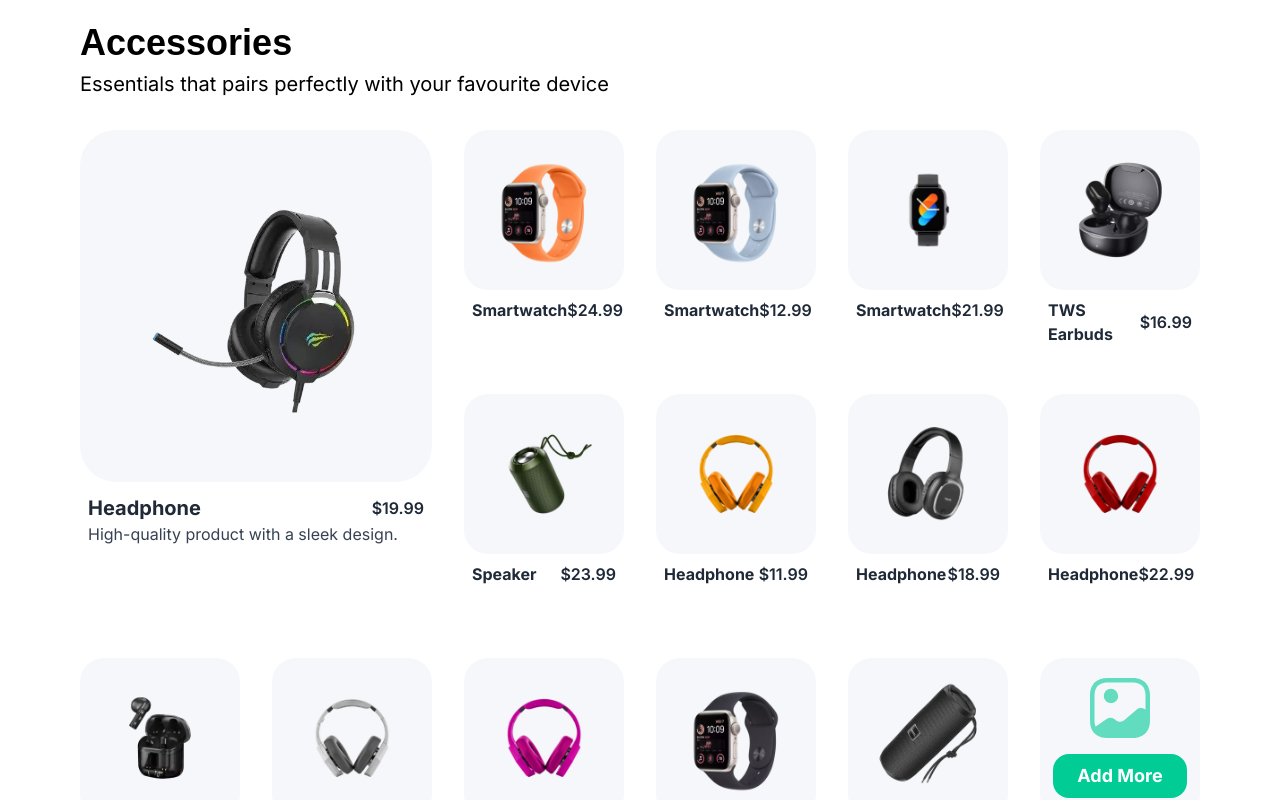
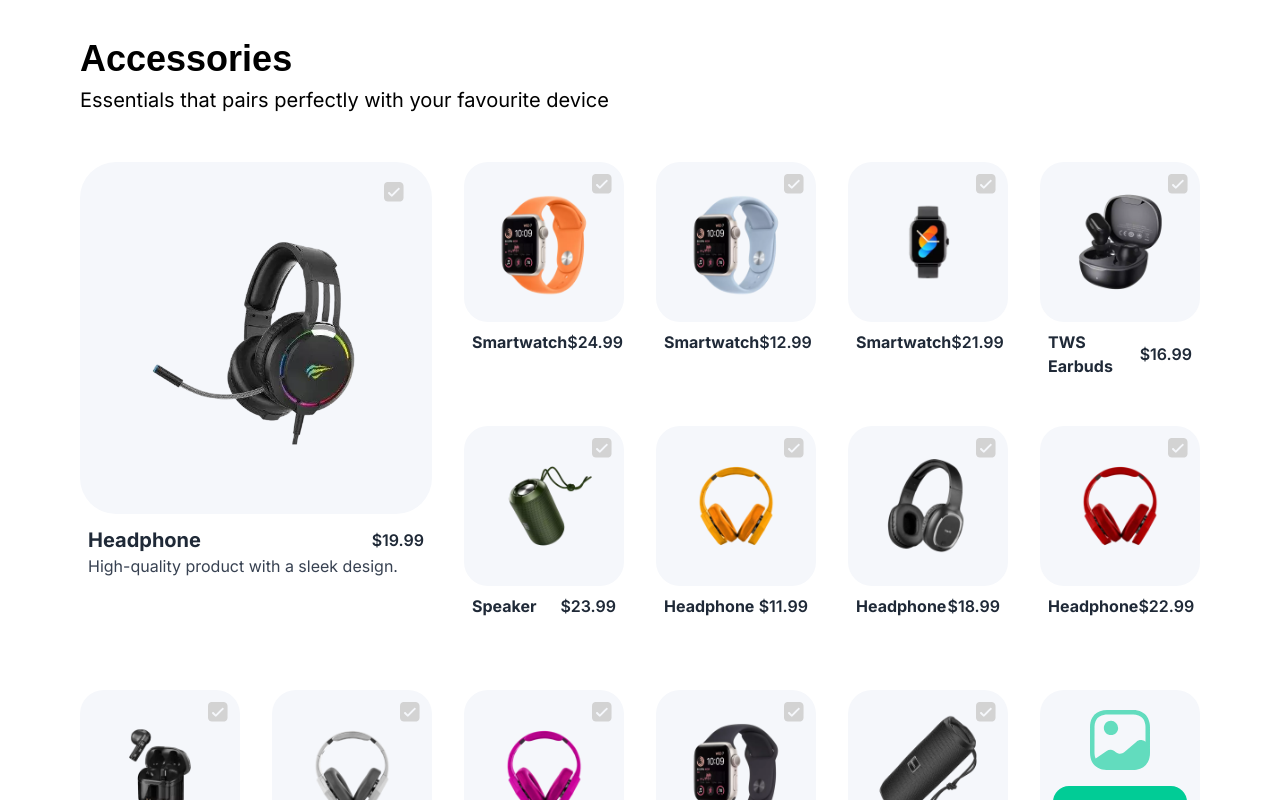
Before and after one commit to farhadjaman/Product-Gallary, a React (Vite) app: page / in a window 1280 px wide. Shown: the top 800 px of the page. Built offline with nearby package versions, Linux system fonts and the light colour scheme; a web font is replaced by a local one.

Commit message:
fix(gallary): click event on product

```diff
--- a/src/assets/icons/Select.icon.tsx
+++ b/src/assets/icons/Select.icon.tsx
@@ -1,7 +1,9 @@
 import * as React from 'react';
 
-function SelectIcon(props: React.SVGProps<SVGSVGElement> & { width?: number; height?: number }) {
-  const { width = 29, height = 29, ...restProps } = props;
+function SelectIcon(
+  props: React.SVGProps<SVGSVGElement> & { width?: number; height?: number; fill?: string }
+) {
+  const { width = 29, height = 29, fill = '#01CC96', ...restProps } = props;
   return (
     <svg
       width={width}
@@ -13,7 +15,7 @@ function SelectIcon(props: React.SVGProps<SVGSVGElement> & { width?: number; hei
     >
       <path
         d="M28.324 5.59c0-.232-.01-.466-.046-.695-.473-2.94-2.757-4.89-5.743-4.893C16.957-.002 11.378 0 5.799.006c-.428 0-.867.026-1.285.115C1.844.691.021 2.94.007 5.686c-.014 2.823-.003 5.645-.003 8.468 0 2.822-.002 5.534.002 8.301 0 .331 0 .668.052.993.47 2.918 2.76 4.873 5.722 4.876 5.59.006 11.18.005 16.769-.003.428 0 .867-.03 1.285-.12 2.635-.57 4.475-2.783 4.486-5.478.023-5.71.007-11.423.004-17.134zm-6.006 5.399c-1.597 1.562-3.191 3.127-4.787 4.691-1.698 1.665-3.395 3.331-5.095 4.994-.8.782-1.533.778-2.336-.007a1525.332 1525.332 0 01-3.838-3.764c-.422-.416-.57-.92-.378-1.488.188-.55.591-.874 1.167-.954.498-.07.903.128 1.254.473.865.856 1.737 1.705 2.602 2.56.11.108.196.24.388.477.488-.532.889-1.007 1.329-1.44 2.56-2.524 5.13-5.039 7.698-7.553.855-.838 2.16-.519 2.438.597.139.553-.038 1.02-.442 1.414z"
-        fill="#01CC96"
+        fill={fill}
       />
     </svg>
   );
--- a/src/screens/landing/components/Header.tsx
+++ b/src/screens/landing/components/Header.tsx
@@ -25,6 +25,7 @@ const Headers = () => {
   };
 
   return (
+    <header className="sticky top-0 z-50 bg-white py-4">
       <div className="flex flex-col md:flex-row justify-between">
         <div className="flex flex-col">
           <div className=" text-[36px] font-darkerGrotesque font-bold">Accessories</div>
@@ -55,6 +56,7 @@ const Headers = () => {
           </div>
         )}
       </div>
+    </header>
   );
 };
 
--- a/src/screens/landing/components/product.tsx
+++ b/src/screens/landing/components/product.tsx
@@ -2,8 +2,9 @@ import { Item } from 'screens/landing/products.type';
 import { useSortable } from '@dnd-kit/sortable';
 import { useAppDispatch } from 'redux/hooks';
 import { selectItems } from 'redux/features/gallary/gallarySlice';
+import SelectIcon from 'assets/icons/Select.icon';
 const Product = ({ featured, item }: { featured: boolean; item: Item }) => {
-  const { isDragging, attributes, listeners, setNodeRef, transition } = useSortable({
+  const { attributes, listeners, setNodeRef, transition, isDragging } = useSortable({
     id: item.id,
   });
   const dispatch = useAppDispatch();
@@ -18,25 +19,30 @@ const Product = ({ featured, item }: { featured: boolean; item: Item }) => {
     transition: transition || undefined,
   };
 
+  // console.log(isDragging);
+
   function handletoggleSelect() {
     dispatch(selectItems({ id: item.id }));
   }
 
   return (
-    <div
-      ref={setNodeRef}
-      className={productClass}
-      style={style}
-      {...attributes}
-      {...listeners}
-      onClick={handletoggleSelect}
-    >
+    <div ref={setNodeRef} className={productClass} style={style} {...attributes} {...listeners}>
       <div
-        className={`flex bg-secondary w-full h-full mb-2 ${
-          featured ? 'rounded-[36px]' : 'rounded-[24px]'
+        className={`flex bg-secondary w-full h-full mb-2 relative ${
+          featured && !isDragging ? 'rounded-[36px]' : 'rounded-[24px]'
         }
         ${item.isSelected ? 'border-2 border-primary-200' : ''}`}
       >
+        <div
+          onMouseDown={handletoggleSelect}
+          className={`absolute ${featured ? 'top-5 right-7' : 'top-3 right-3'}`}
+        >
+          {item.isSelected ? (
+            <SelectIcon width={20} height={20} />
+          ) : (
+            <SelectIcon width={20} height={20} fill="#D3D3D3" />
+          )}
+        </div>
         <img className={`w-sm p-6`} src={item.image} alt="product image" />
       </div>
       <div className={`h-full flex flex-col mx-2`}>
```
Lines whose indentation alone changed are shown as unchanged.
